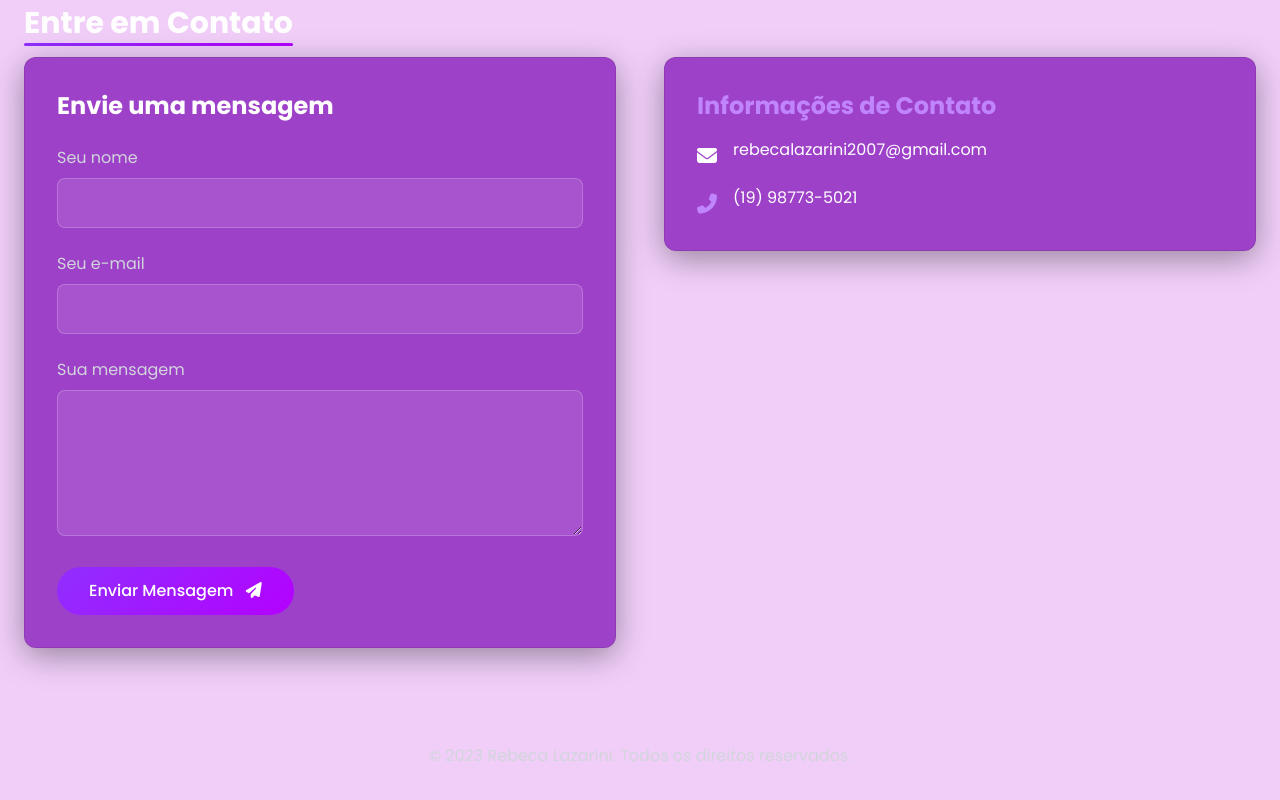
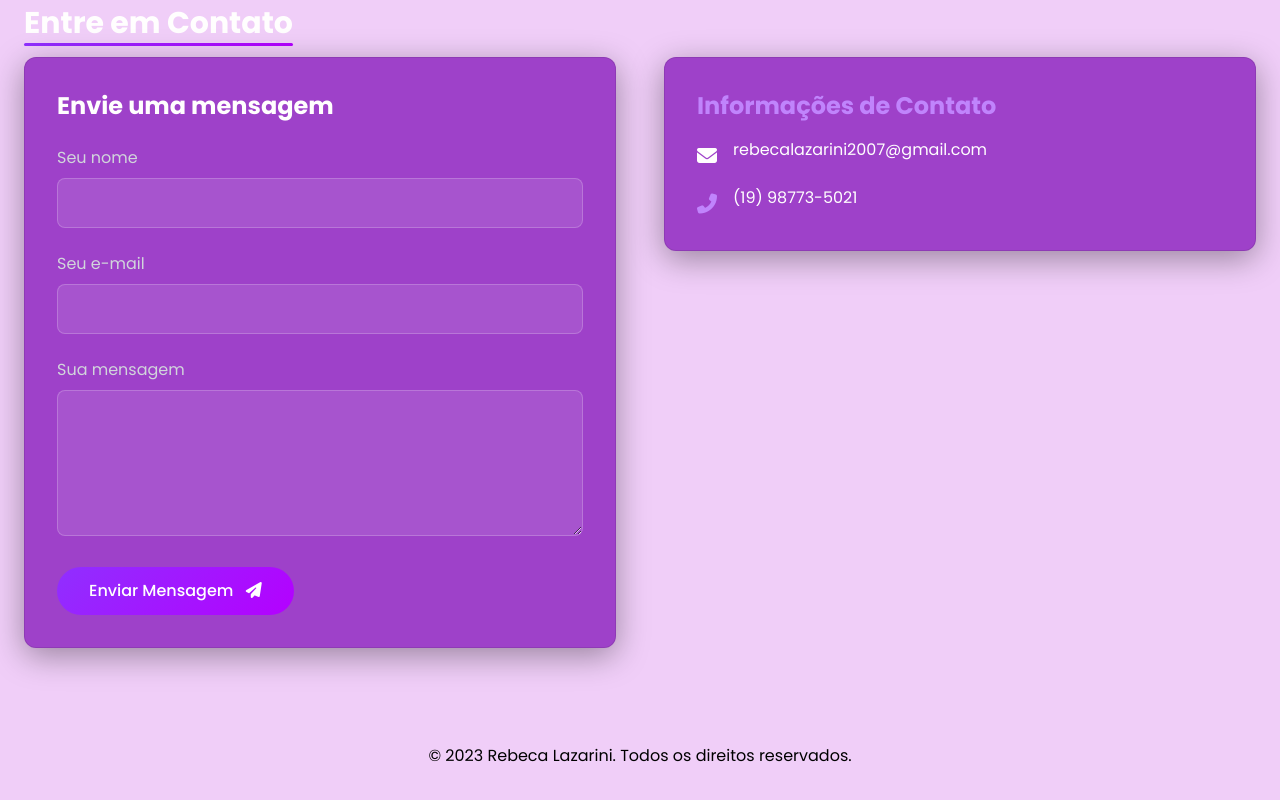
Before and after one commit to rebecalazarini/Portifolio, a plain HTML site: page index.html in a window 1280 px wide. Shown: the part 1743-2543 px from the top of the page. Drawn offline with nearby package versions, Linux system fonts and the light colour scheme.

Commit message:
alterações no footer

```diff
--- a/index.html
+++ b/index.html
@@ -356,8 +356,8 @@
     </section>
 
     <!-- Footer -->
-     <footer class="bg-gradient-to-b from-dark-bg to-gray-900 py-8">
-        <div class="max-w-7xl mx-auto text-center text-gray-300">
+     <footer class="bg-gradient-to-b from-dark-bg to-gray-900 py-8" style="color: black;">
+        <div class="max-w-7xl mx-auto text-center text-gray-300" style="color: black;">
             <p>&copy; 2023 Rebeca Lazarini. Todos os direitos reservados.</p>
         </div>
     </footer>
```
